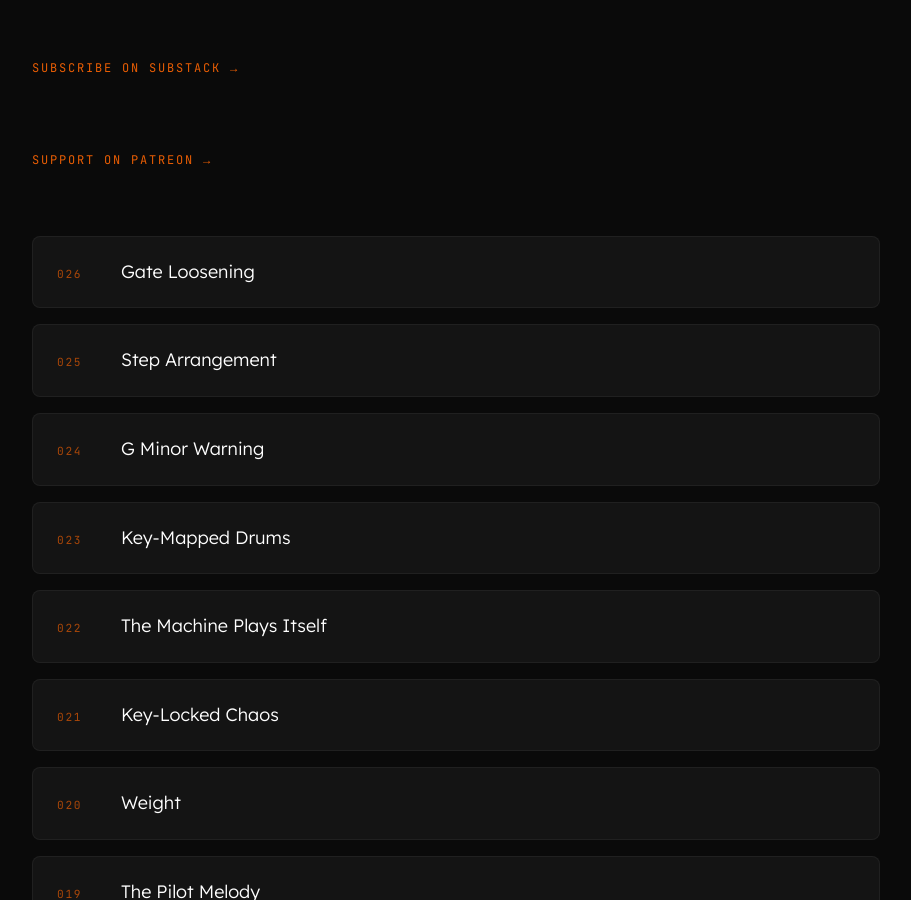
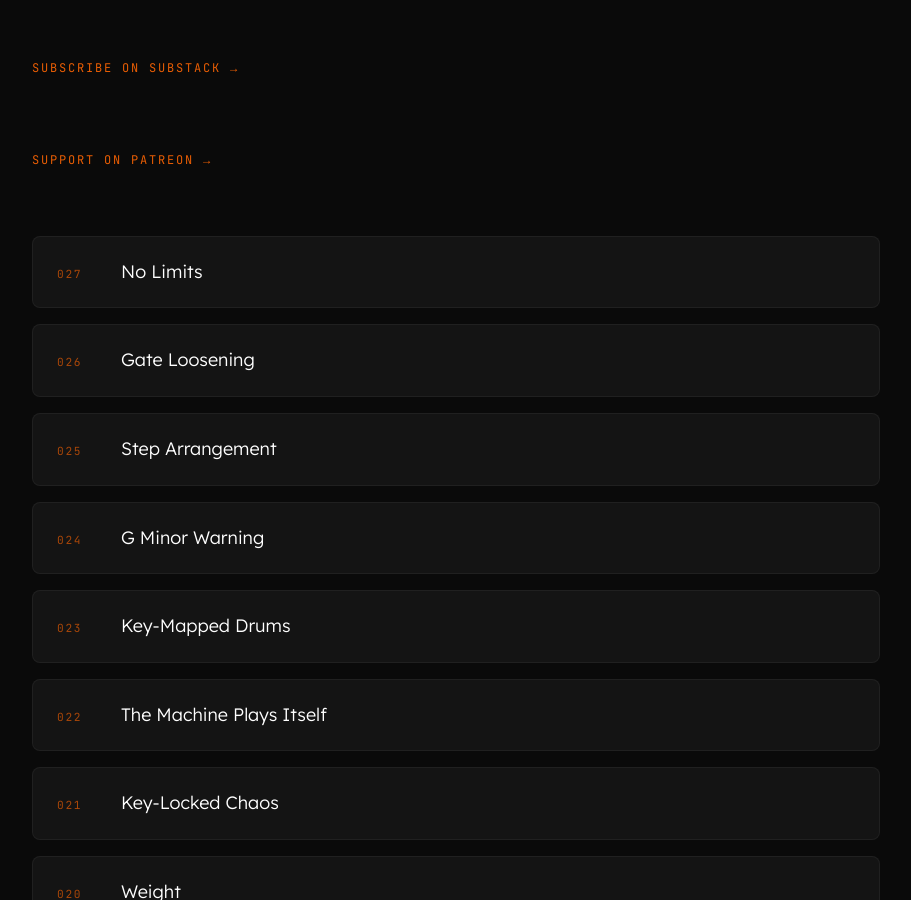
Before and after one commit to folk-sequence/folk-sequence.github.io, a Jekyll site: the page built from index.md, in a window 1280 px wide and 900 px high, scrolled down 582 px. Shown: the whole window, without its empty margins (184-1095 px from the left). Built offline with Jekyll 4.4.1, drawn with Linux system fonts in a browser that asks for light colours.

Commit message:
Add episode 027 — No Limits

```diff
--- a/index.md
+++ b/index.md
@@ -13,6 +13,7 @@ description: "Companion essays for the Folk Sequence daily Bitwig music producti
 <p class="intro-watch"><a href="https://www.patreon.com/cw/FolkSequence" target="_blank" rel="noopener">Support on Patreon →</a></p>
 
 <ul class="episode-list">
+  <li><a href="/027-no-limits/"><span class="ep-num">027</span><span class="ep-title">No Limits</span></a></li>
   <li><a href="/026-gate-loosening/"><span class="ep-num">026</span><span class="ep-title">Gate Loosening</span></a></li>
   <li><a href="/025-step-arrangement/"><span class="ep-num">025</span><span class="ep-title">Step Arrangement</span></a></li>
   <li><a href="/024-g-minor-warning/"><span class="ep-num">024</span><span class="ep-title">G Minor Warning</span></a></li>
```
